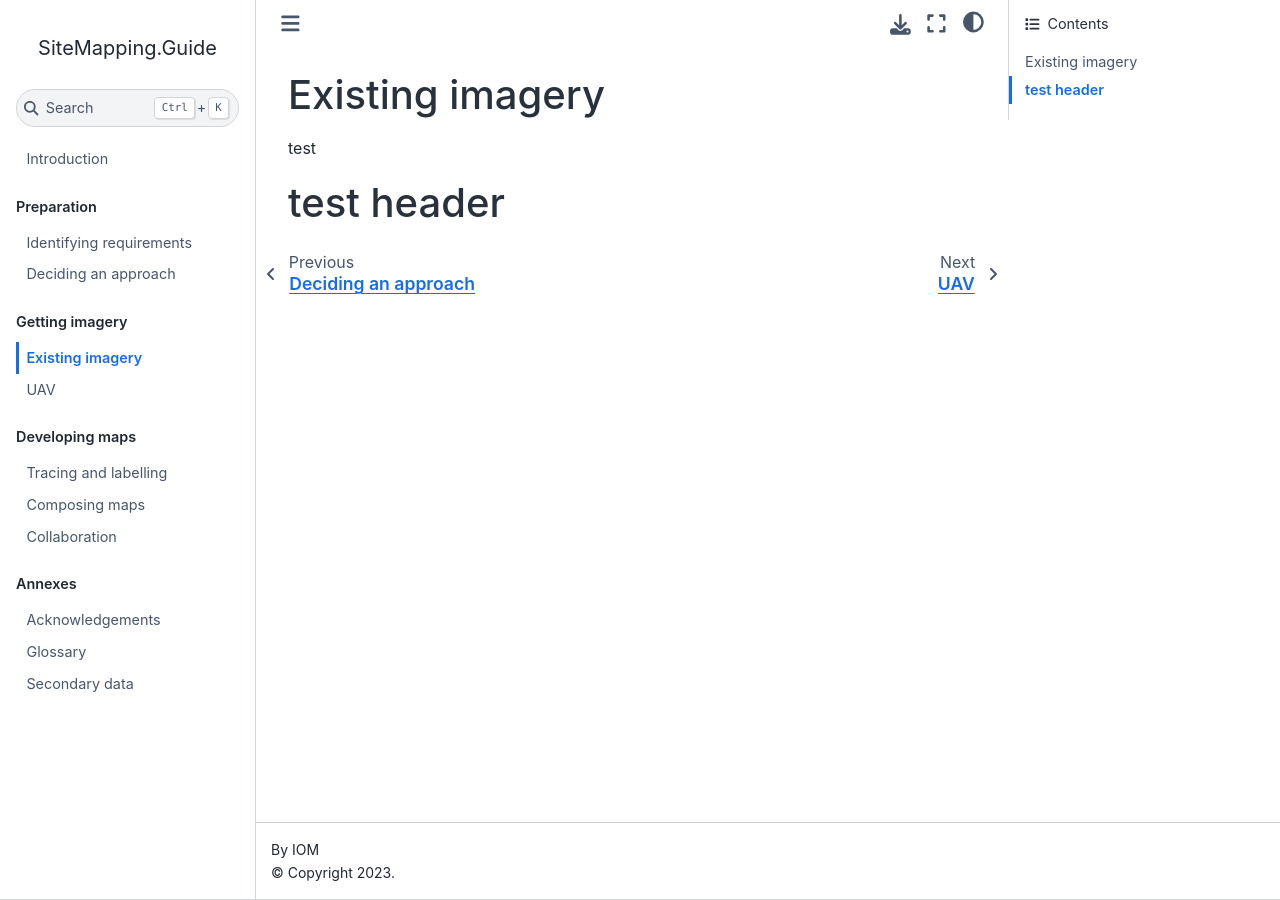
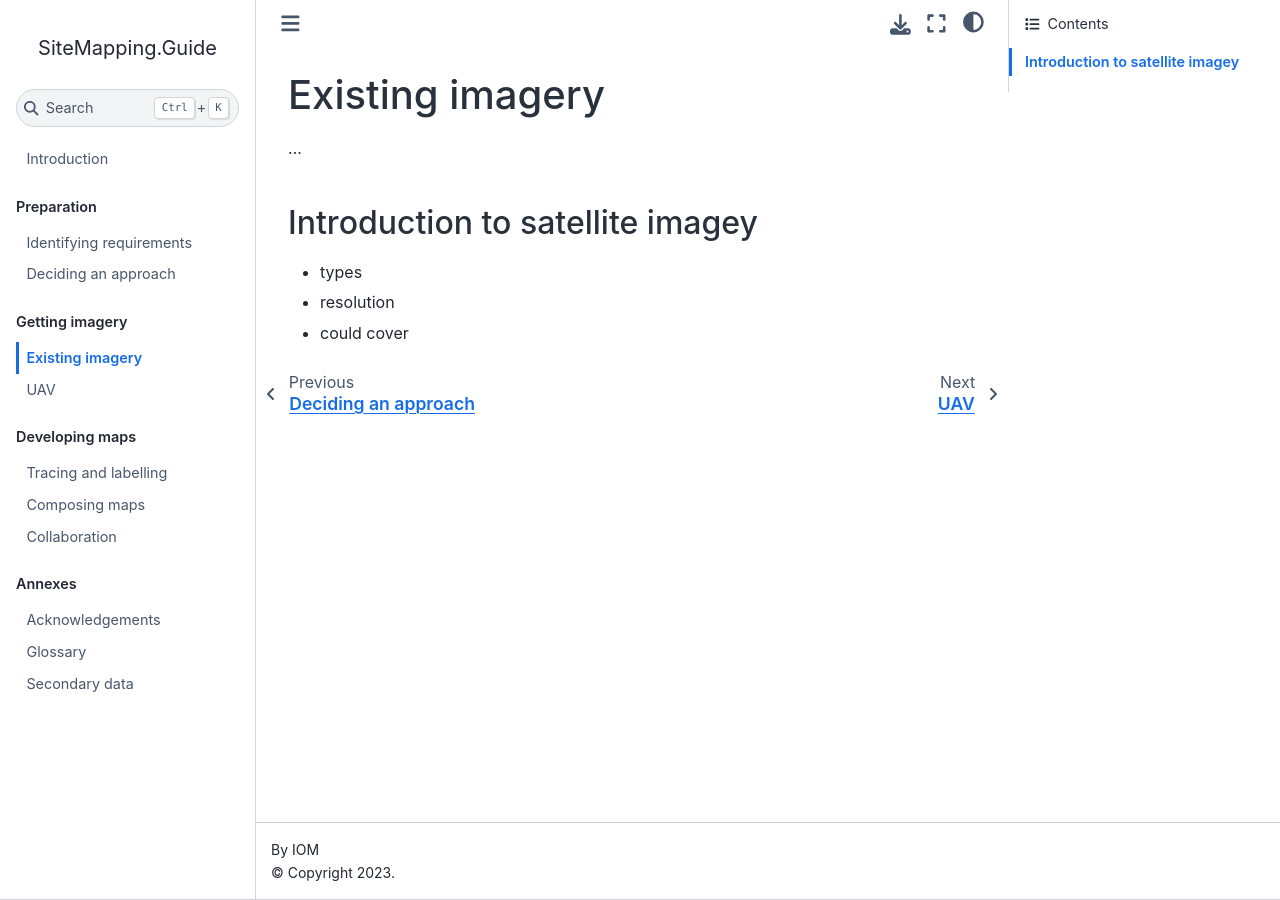
Before and after one commit to brianmcdonald/SiteMapping.Guide, a Jupyter Book: the page built from part2/existing-imagery.md, in a window 1280 px wide. Built offline with Jupyter Book 1.0.4 settings and Sphinx 7.4.7 and the Sphinx Book theme 1.1.4, drawn with Linux system fonts in a browser that asks for light colours.

Commit message:
drafted chapter one

```diff
--- a/part2/existing-imagery.md
+++ b/part2/existing-imagery.md
@@ -1,4 +1,6 @@
 # Existing imagery
-test
-
-# test header
+...
+## Introduction to satellite imagey
+- types
+- resolution
+- could cover
```
Also changed, not shown: part2/UAV.md (+7 -1 lines).
